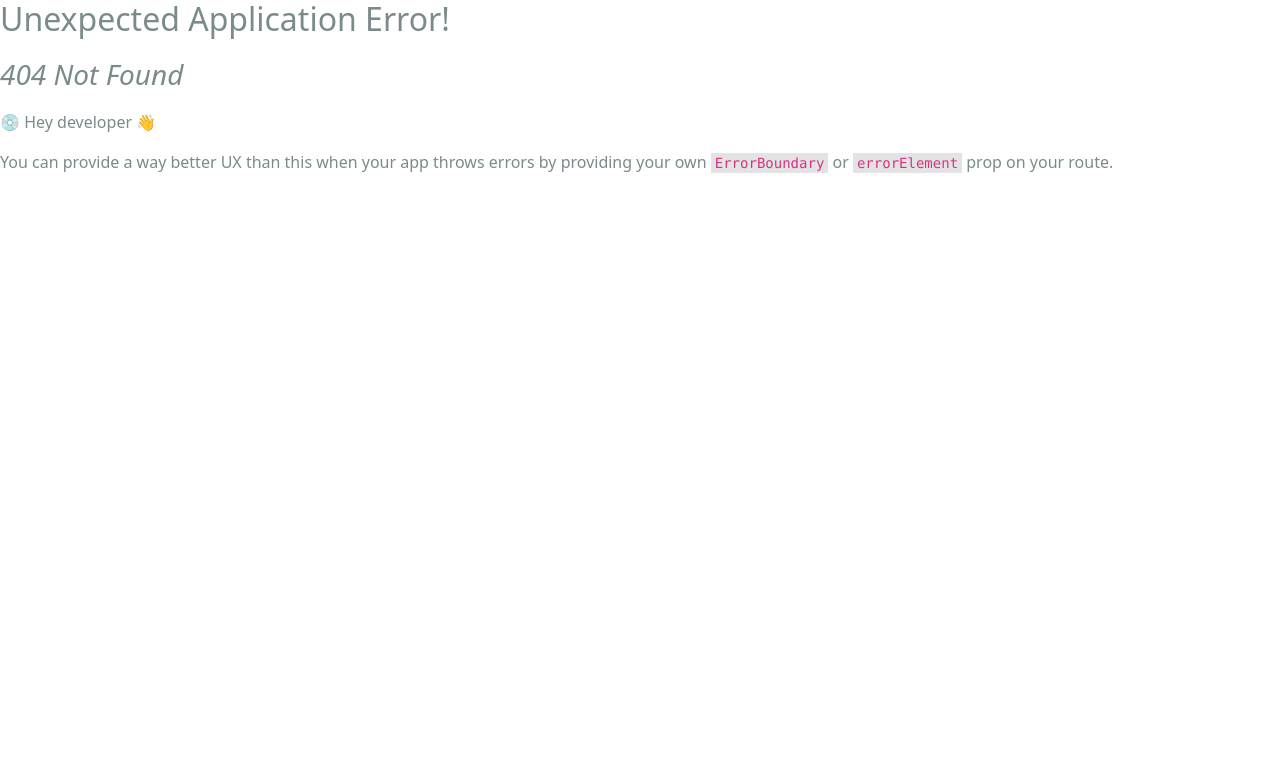
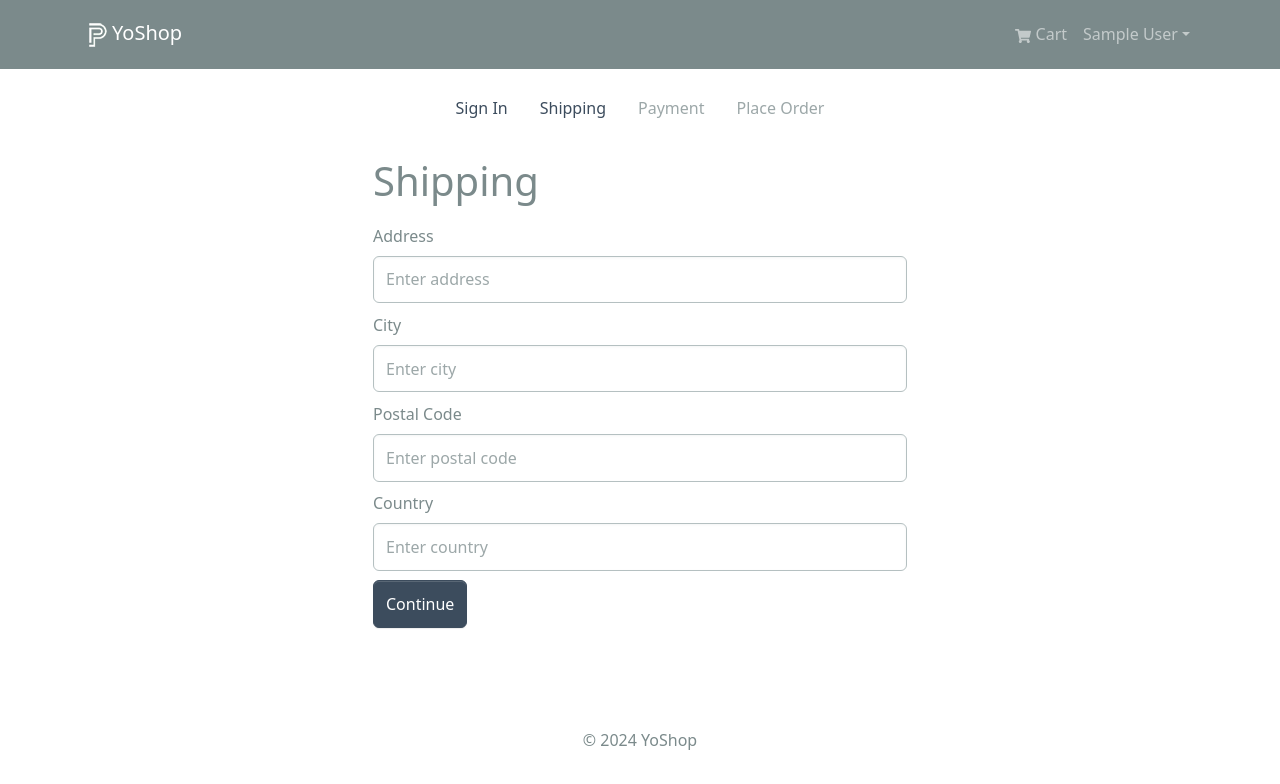
Before and after one commit to youssefchehata/ecommerce-shop, a React (Create React App) app in the folder frontend/: page /shipping in a window 1280 px wide. Before the commit this address had no page. Shown: the top 784 px of the page. Built offline with nearby package versions, Linux system fonts and the light colour scheme; sample sign-in values are in the browser's storage.

Commit message:
feat: add shipping screen with checkout steps and private route protection

```diff
--- /dev/null
+++ b/frontend/src/components/CheckoutSteps.jsx
@@ -0,0 +1,51 @@
+import React from 'react';
+import { Nav } from 'react-bootstrap';
+import { Link } from 'react-router-dom';
+
+const CheckoutSteps = ({ step1, step2, step3, step4 }) => {
+  return (
+    <Nav className='justify-content-center mb-4'>
+      <Nav.Item>
+        {step1 ? (
+          <Nav.Link as={Link} to='/login'>
+            Sign In
+          </Nav.Link>
+        ) : (
+          <Nav.Link disabled>Sign In</Nav.Link>
+        )}
+      </Nav.Item>
+
+      <Nav.Item>
+        {step2 ? (
+          <Nav.Link as={Link} to='/shipping'>
+            Shipping
+          </Nav.Link>
+        ) : (
+          <Nav.Link disabled>Shipping</Nav.Link>
+        )}
+      </Nav.Item>
+
+      <Nav.Item>
+        {step3 ? (
+          <Nav.Link as={Link} to='/payment'>
+            Payment
+          </Nav.Link>
+        ) : (
+          <Nav.Link disabled>Payment</Nav.Link>
+        )}
+      </Nav.Item>
+
+      <Nav.Item>
+        {step4 ? (
+          <Nav.Link as={Link} to='/placeorder'>
+            Place Order
+          </Nav.Link>
+        ) : (
+          <Nav.Link disabled>Place Order</Nav.Link>
+        )}
+      </Nav.Item>
+    </Nav>
+  );
+};
+
+export default CheckoutSteps;
--- /dev/null
+++ b/frontend/src/components/PrivateRoute.jsx
@@ -0,0 +1,8 @@
+import { Navigate, Outlet } from 'react-router-dom';
+import { useSelector } from 'react-redux';
+
+const PrivateRoute = () => {
+  const { userInfo } = useSelector((state) => state.auth);
+  return userInfo ? <Outlet /> : <Navigate to='/login' replace />;
+};
+export default PrivateRoute;
--- a/frontend/src/index.js
+++ b/frontend/src/index.js
@@ -18,6 +18,8 @@
 import CartScreen from './screens/CartScreen';
 import LoginScreen from './screens/LoginScreen';
 import RegisterScreen from './screens/RegisterScreen';
+import ShippingScreen from './screens/ShippingScreen';
+import PrivateRoute from './components/PrivateRoute';
 
 
 const router = createBrowserRouter(
@@ -28,6 +30,12 @@
       <Route path='/cart' element={<CartScreen />} />
       <Route path='/login' element={<LoginScreen/>} />
       <Route path='/register' element={<RegisterScreen/>} />
+
+          {/* PrivateRoute */}
+          <Route path='' element={<PrivateRoute />}>
+           <Route path='/shipping' element={<ShippingScreen />} />
+
+         </Route>
     </Route>
   )
 );
--- /dev/null
+++ b/frontend/src/screens/ShippingScreen.jsx
@@ -0,0 +1,84 @@
+import { useState } from 'react';
+import { Form, Button } from 'react-bootstrap';
+import { useDispatch, useSelector } from 'react-redux';
+import { useNavigate } from 'react-router-dom';
+import FormContainer from '../components/Formcontainer';
+import CheckoutSteps from '../components/CheckoutSteps';
+import { saveShippingAddress } from '../slices/cartSlice';
+
+const ShippingScreen = () => {
+  const cart = useSelector((state) => state.cart);
+  const { shippingAddress } = cart;
+
+  const [address   , setAddress   ] = useState( shippingAddress?.address    || '' );
+  const [city      , setCity      ] = useState( shippingAddress?.city       || '' );
+  const [postalCode, setPostalCode] = useState( shippingAddress?.postalCode || '' );
+  const [country   , setCountry   ] = useState( shippingAddress?.country    || '' );
+
+  const dispatch = useDispatch();
+  const navigate = useNavigate();
+
+  const submitHandler = (e) => {
+    e.preventDefault();
+    dispatch(saveShippingAddress({ address, city, postalCode, country }));
+    navigate('/payment');
+  };
+
+  return (
+    <FormContainer>
+      <CheckoutSteps step1 step2 />
+      <h1>Shipping</h1>
+      <Form onSubmit={submitHandler}>
+        <Form.Group className='my-2' controlId='address'>
+          <Form.Label>Address</Form.Label>
+          <Form.Control
+            type='text'
+            placeholder='Enter address'
+            value={address}
+            required
+            onChange={(e) => setAddress(e.target.value)}
+          ></Form.Control>
+        </Form.Group>
+
+        <Form.Group className='my-2' controlId='city'>
+          <Form.Label>City</Form.Label>
+          <Form.Control
+            type='text'
+            placeholder='Enter city'
+            value={city}
+            required
+            onChange={(e) => setCity(e.target.value)}
+          ></Form.Control>
+        </Form.Group>
+
+        <Form.Group className='my-2' controlId='postalCode'>
+          <Form.Label>Postal Code</Form.Label>
+          <Form.Control
+            type='text'
+            placeholder='Enter postal code'
+            value={postalCode}
+            required
+            onChange={(e) => setPostalCode(e.target.value)}
+          ></Form.Control>
+        </Form.Group>
+
+        <Form.Group className='my-2' controlId='country'>
+          <Form.Label>Country</Form.Label>
+          <Form.Control
+            type='text'
+            placeholder='Enter country'
+            value={country}
+            required
+            onChange={(e) => setCountry(e.target.value)}
+          ></Form.Control>
+        </Form.Group>
+
+        <Button type='submit' variant='primary'>
+          Continue
+        </Button>
+      </Form>
+    </FormContainer>
+  );
+};
+
+export default ShippingScreen;
--- a/frontend/src/slices/cartSlice.js
+++ b/frontend/src/slices/cartSlice.js
@@ -1,7 +1,7 @@
 import { createSlice } from '@reduxjs/toolkit';
 import { updateCart } from '../utils/cartUtils';
 
-const initialState = localStorage.getItem('cart') ? JSON.parse(localStorage.getItem('cart')) : { cartItems: [] };
+const initialState = localStorage.getItem('cart') ? JSON.parse(localStorage.getItem('cart')) : { cartItems: [] ,shippingAddress: {}, paymentMethod: 'PayPal' };
 
 
 const cartSlice = createSlice({
@@ -23,7 +23,12 @@
       state.cartItems = state.cartItems.filter((el) => el._id !== action.payload);
       return updateCart(state);
     },
+    saveShippingAddress: (state, action) => {
+      state.shippingAddress = action.payload;
+      return updateCart(state);
+    },
+
   },
 });
- export const { addToCart, removeFromCart } = cartSlice.actions;
+ export const { addToCart, removeFromCart , saveShippingAddress , } = cartSlice.actions;
 export default cartSlice.reducer;
```
Also changed, not shown: frontend/src/screens/RegisterScreen.jsx (renamed from frontend/src/screens/RegisterScreen.js).
